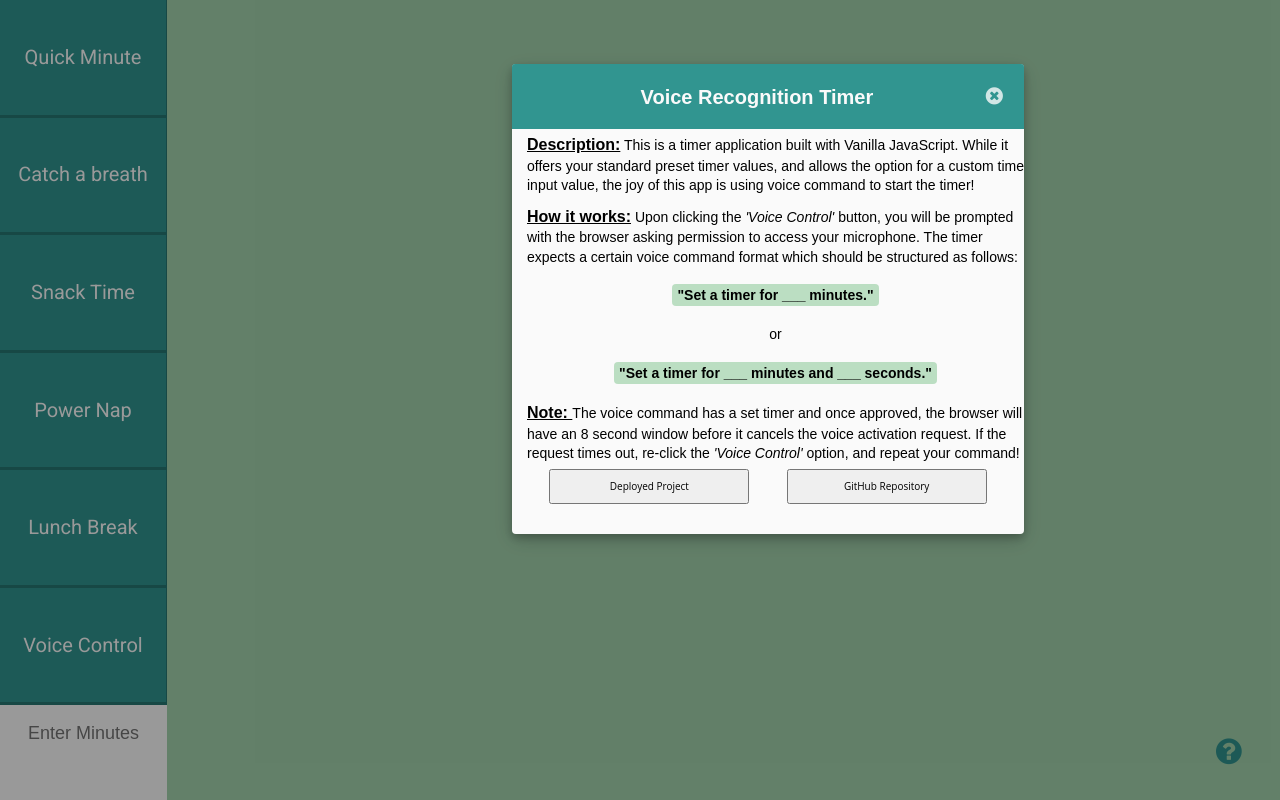
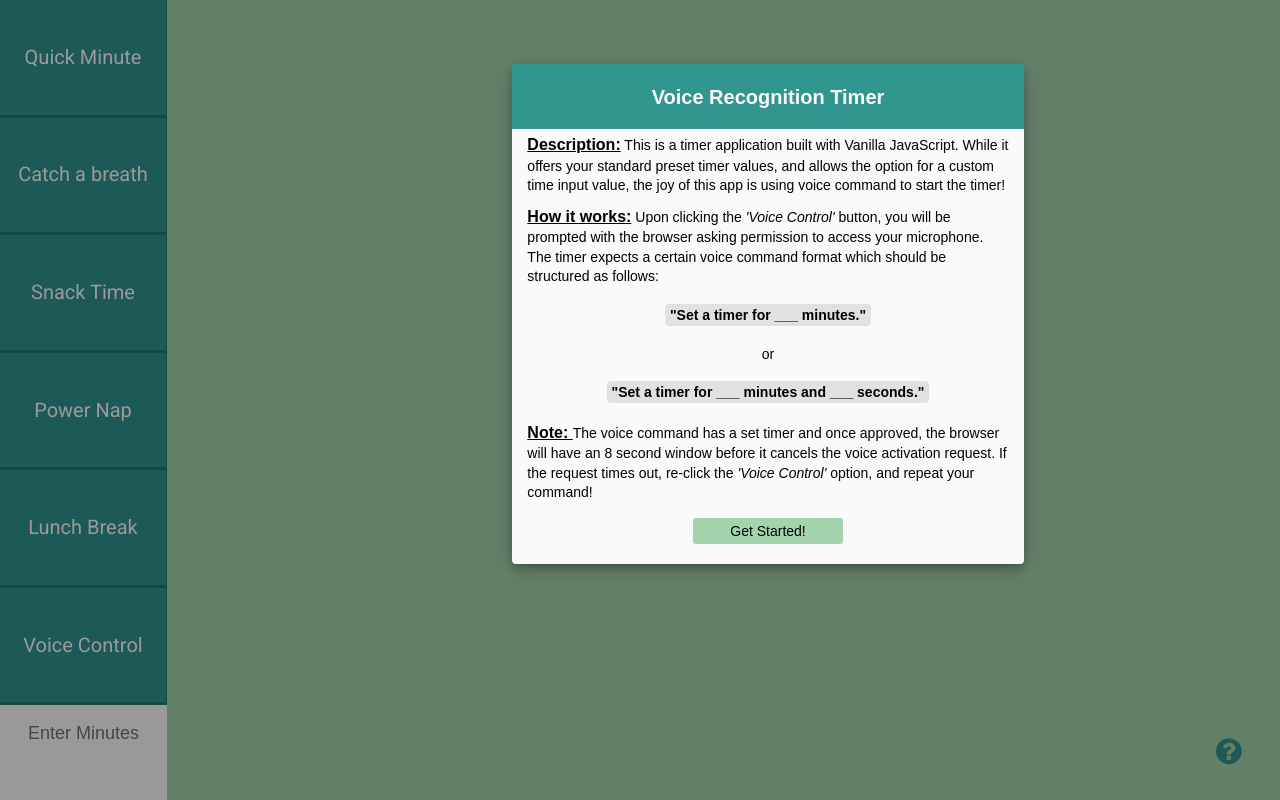
Before and after one commit to dylanmestyanek/JavaScriptTimerAndAlarm, a website: page index.html in a window 1280 px wide. Drawn offline with Linux system fonts and the light colour scheme.

Commit message:
Modal card is built out, yet lacking functionality

```diff
--- a/index.html
+++ b/index.html
@@ -50,7 +50,6 @@
     <div id="modal" class="modal">
       <div class="modal-content">
         <div class="modal-header">
-          <i class="close fa fa-times-circle" data-span="3"></i>
           <h2>Voice Recognition Timer</h2>
         </div>
         <div class="about-text">
@@ -66,8 +65,7 @@
         </div>
 
         <div class="button-container">
-          <a href="https://weight-lift-journal-dev.herokuapp.com/" target="_blank"><button>Deployed Project</button></a>
-          <a href="https://github.com/Build-Week-Weight-Lifiting-Journal/Back-end" target="_blank"><button>GitHub Repository</button></a>
+          <button class="start-button">Get Started!</button>
         </div>
       </div>
     </div>
--- a/styles/index.css
+++ b/styles/index.css
@@ -155,21 +155,22 @@ input {
   background-color: rgba(0,0,0,0.4); /* Black w/ opacity */
   }
 
-  /* The Close Button */
-  .close {
-  color: rgba(250, 250, 250, .8);
+  .start-button {
     float: right;
-  font-weight: bold;
     transition: .3s;
     padding: 20px 5px 0 0;
-  font-size: 40px;
+    font-size: 1.4rem;
+    cursor: pointer;
+    width: 150px;
+    padding: 5px 0;
+    background: rgba(164, 212, 174, 1);
+    border: none;
+    border-radius: 3px;
+    outline: none;
   }
 
-  .close:hover,
-  .close:focus {
-  color: #1B2A49;
-  text-decoration: none;
-  cursor: pointer;
+  .start-button:hover {
+    background: rgba(100, 180, 120, 1);
   }
 
   /* Modal Header */
@@ -182,10 +183,6 @@ input {
 
   .modal-header h2 {
     color: rgba(250, 250, 250, 1);
-    font-size: 2rem;
-  }
-
-  .modal-header i {
     font-size: 2rem;
   }
 
@@ -213,13 +210,13 @@ input {
   }
 
   .about-text {
-    margin: 0px 0px 0px 15px;
     display: flex;
     flex-direction: column;
     justify-content: flex-start;
     align-items: flex-start;
     text-align: left;
     line-height: 1.4;
+    padding: 0 3%;
   }
 
   /* Add Animation */
@@ -235,7 +232,7 @@ input {
 
   .info-command strong {
     font-size: 1.4rem;
-    background: #a4d4aeb9;
+    background: rgba(0, 0, 0, .1);
     padding: 3px 5px;
     border-radius: 4px;
   }
@@ -248,12 +245,5 @@ input {
     width: 100%;
     display: flex;
     justify-content: space-evenly;
-    padding-bottom: 30px;
-
+    padding: 10px 0  20px;
   }
-
-  .button-container button {
-    width: 200px;
-    padding: 10px 0;
-    font-family: 'Open Sans', 'sans-serif';
-  }
```
Lines whose indentation alone changed are shown as unchanged.
